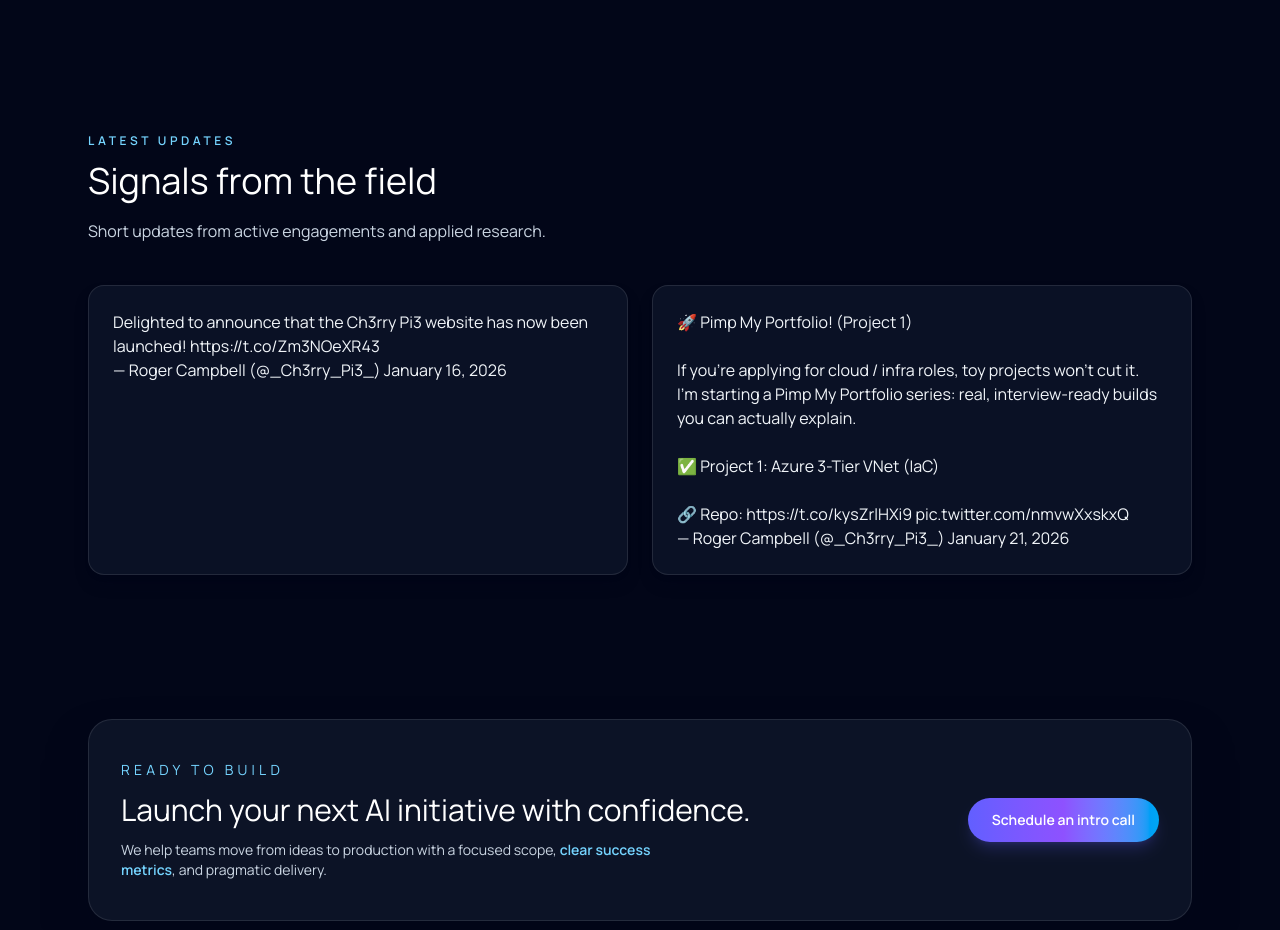
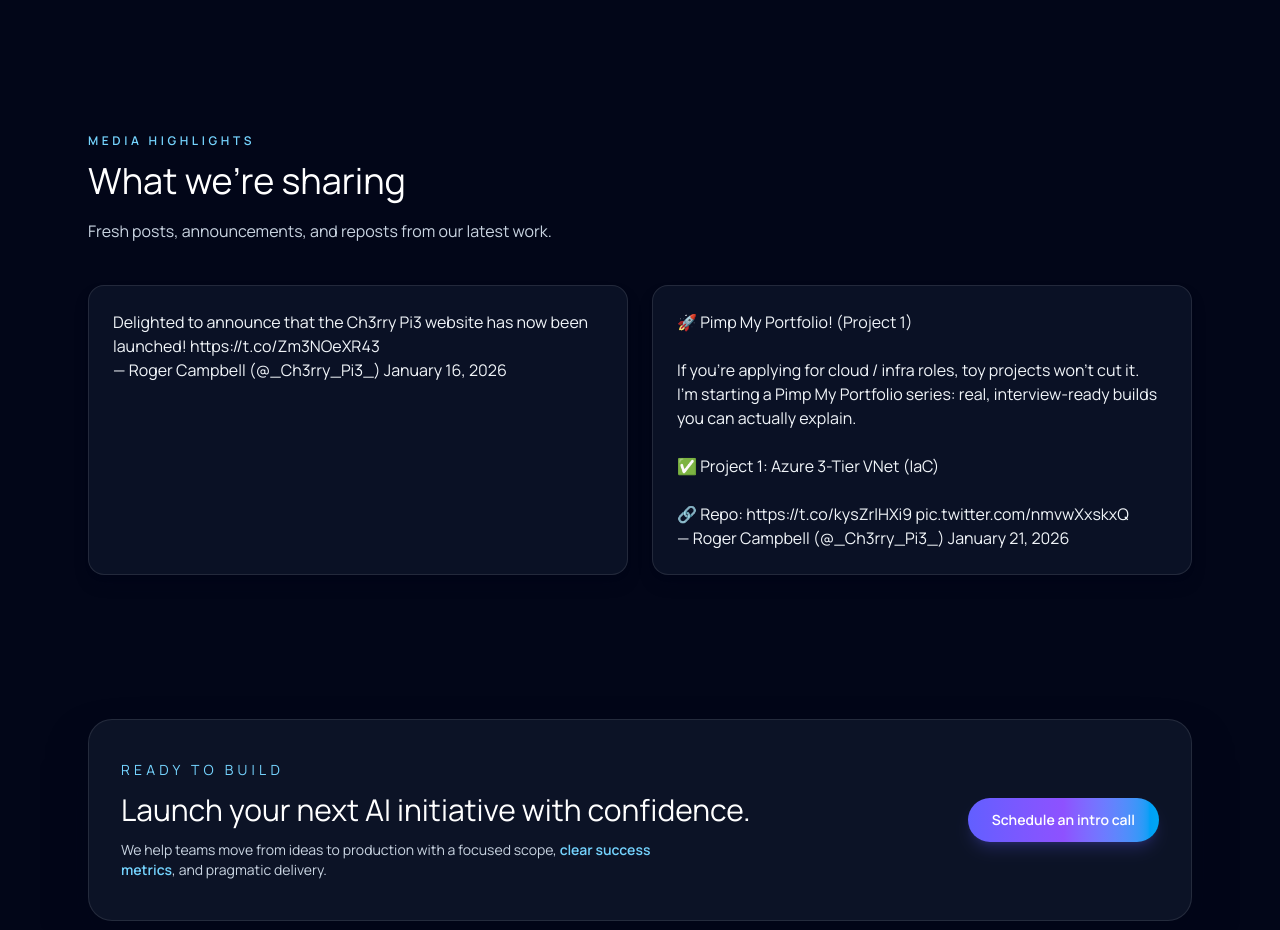
Before and after one commit to Ch3rry-Pi3-Website/Website-Vercel, a Next.js app: page / in a window 1280 px wide. Shown: the part 2040-2970 px from the top of the page. Built offline with nearby package versions, Linux system fonts and the light colour scheme; no server answers.

Commit message:
more language tweaks

```diff
--- a/app/(site)/about/page.tsx
+++ b/app/(site)/about/page.tsx
@@ -58,12 +58,14 @@ export default function AboutPage() {
     <Section
       eyebrow="About"
       title="A small senior team focused on outcomes"
+      introClassName="max-w-none"
       description={
         <>
           Ch3rryPi3 Artificial Intelligence (AI) Consulting partners with
           product and engineering leaders to deliver AI systems that are{" "}
-          <span className="term-emphasis">trustworthy</span>, secure, and
-          measurable.
+          <span className="term-emphasis">trustworthy</span>,{" "}
+          <span className="term-emphasis">secure</span>, and{" "}
+          <span className="term-emphasis">measurable</span>.
         </>
       }
     >
@@ -88,7 +90,7 @@ export default function AboutPage() {
           <ul className="mt-3 space-y-3 text-sm text-slate-300">
             {values.map((value) => (
               <li key={value.title}>
-                <p className="font-semibold text-white">{value.title}</p>
+                <p className="term-emphasis">{value.title}</p>
                 <p className="mt-1 leading-6 text-slate-300">
                   {value.description}
                 </p>
--- a/app/(site)/page.tsx
+++ b/app/(site)/page.tsx
@@ -186,9 +186,9 @@ export default function HomePage() {
       </Section>
 
       <Section
-        eyebrow="Latest updates"
-        title="Signals from the field"
-        description="Short updates from active engagements and applied research."
+        eyebrow="Media highlights"
+        title="What we’re sharing"
+        description="Fresh posts, announcements, and reposts from our latest work."
       >
         <div className="grid gap-6 lg:grid-cols-2">
           <div className="rounded-2xl border border-white/10 bg-slate-900/70 p-6 shadow-lg shadow-slate-950/40">
--- a/app/(site)/services/page.tsx
+++ b/app/(site)/services/page.tsx
@@ -89,6 +89,7 @@ export default function ServicesPage() {
     <Section
       eyebrow="Services"
       title="Everything you need to move from prototype to production"
+      introClassName="max-w-none"
       description={
         <>
           We partner with startups, small- and medium-sized enterprises (SMEs),
```
